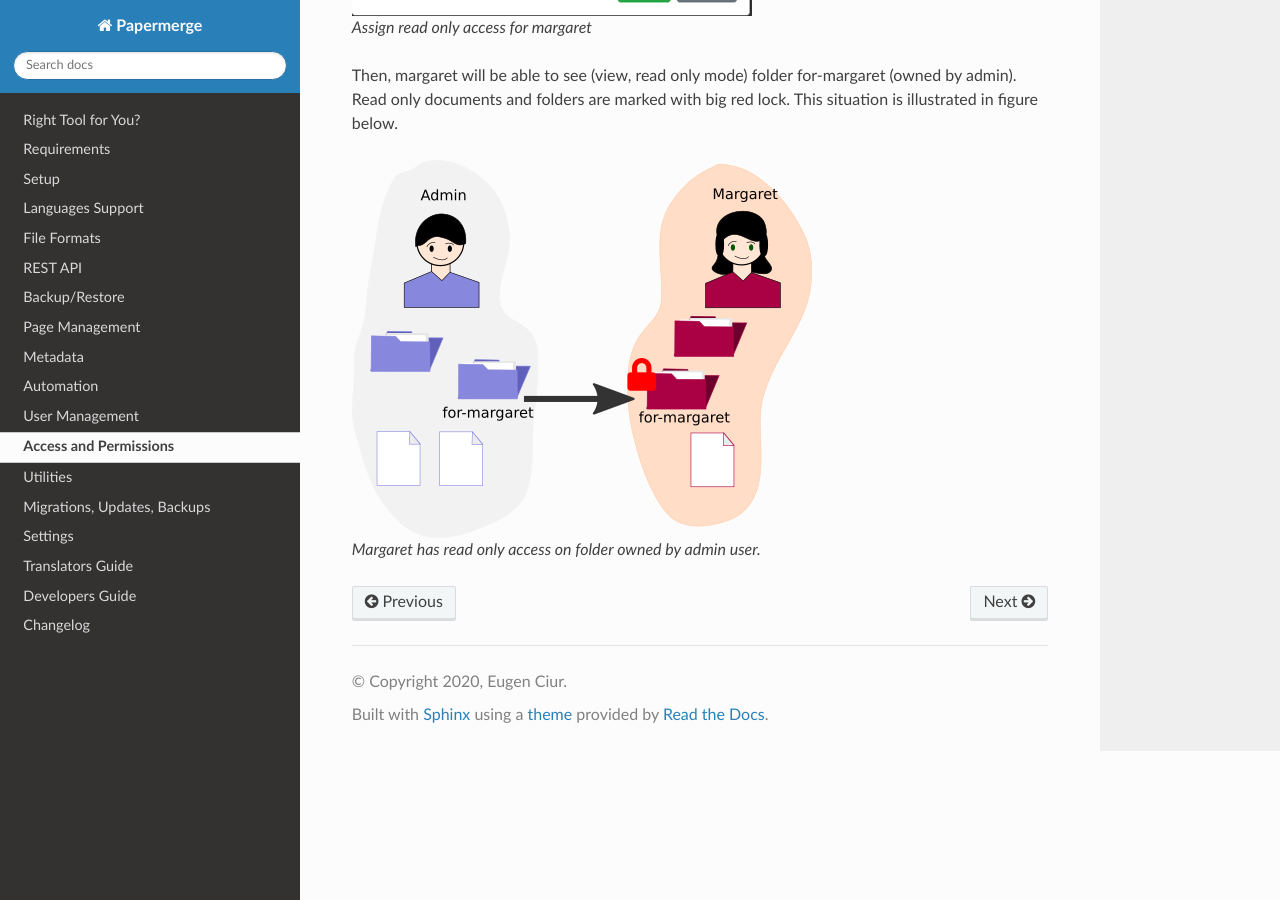
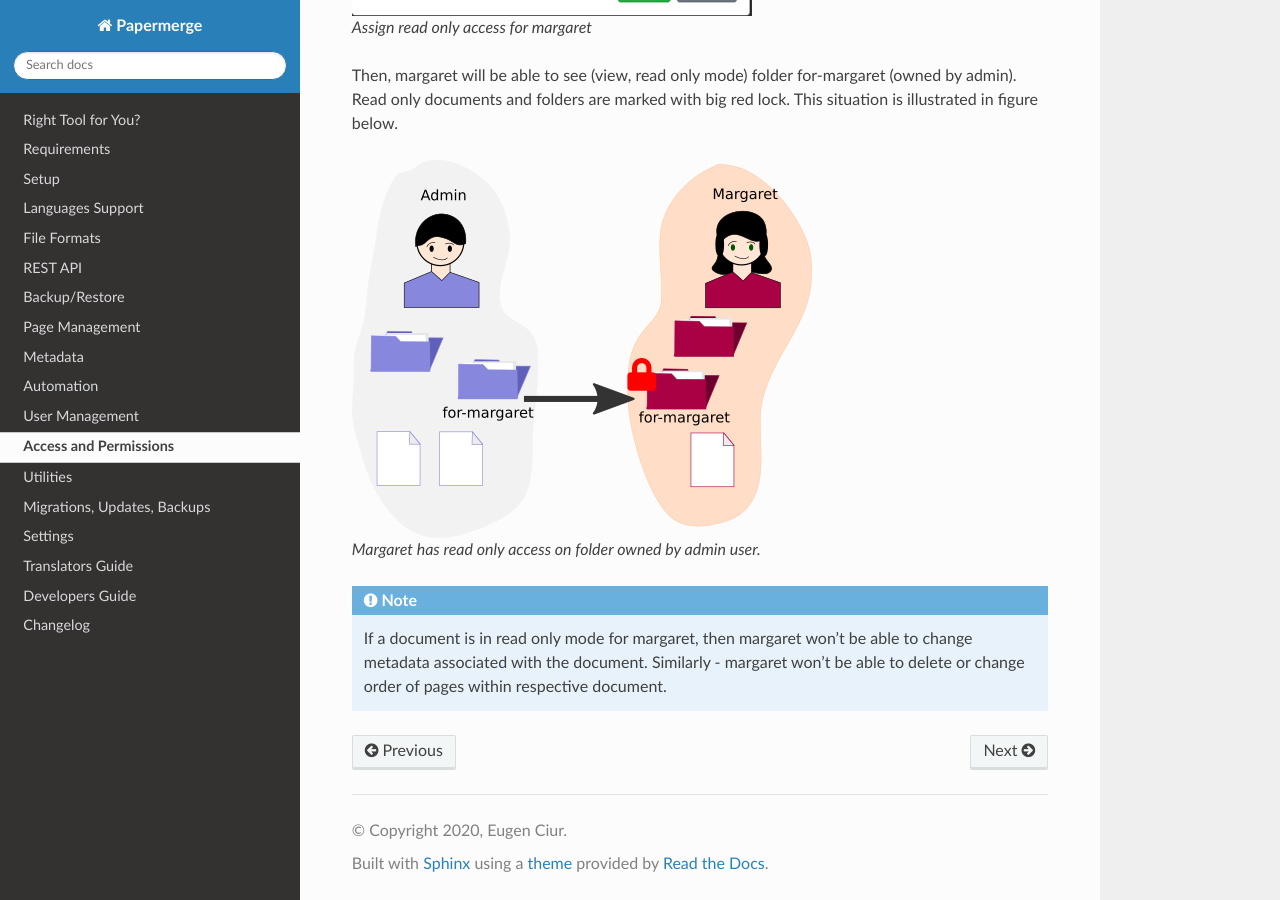
Before and after one commit to ciur/papermerge, a Sphinx documentation site: the page built from docs/source/access_permissions.rst, in a window 1280 px wide and 900 px high, scrolled down 2146 px. Built offline with Sphinx 7.4.7 and the Read the Docs theme 2.0.0, drawn with Linux system fonts in a browser that asks for light colours.

Commit message:
documentation update

```diff
--- a/docs/source/access_permissions.rst
+++ b/docs/source/access_permissions.rst
@@ -22,10 +22,10 @@ folders and documents in the system?*. Answer is - *no*.
 
 .. important::
 
-	Every user (including admin) in Papermerge System has his own space of folders and documents.
-	Once a user uploaded a document - he/she is considered the owner of that document.
-	Initially **only the owner has full access to the document**. And **only the owner can decide** who will
-	have what access and permissions to his/her documents and folders.
+    Every user (including admin) in Papermerge System has his own space of folders and documents.
+    Once a user uploaded a document - he/she is considered the owner of that document.
+    Initially **only the owner has full access to the document**. And **only the owner can decide** who will
+    have what access and permissions to his/her documents and folders.
 
 
 Thus, if margaret created a folder titled mar-folder, by default - admin user won't be able to see neither mar- folder nor the content of it.
@@ -50,3 +50,10 @@ This situation is illustrated in figure below.
 .. figure:: img/access/04-read-only-access-for-margaret.png
 
    Margaret has read only access on folder owned by admin user.
+
+
+.. note::
+
+   If a document is in read only mode for margaret, then margaret won't be able to change metadata
+   associated with the document. Similarly - margaret won't be able to delete or change order of pages
+   within respective document.
```
